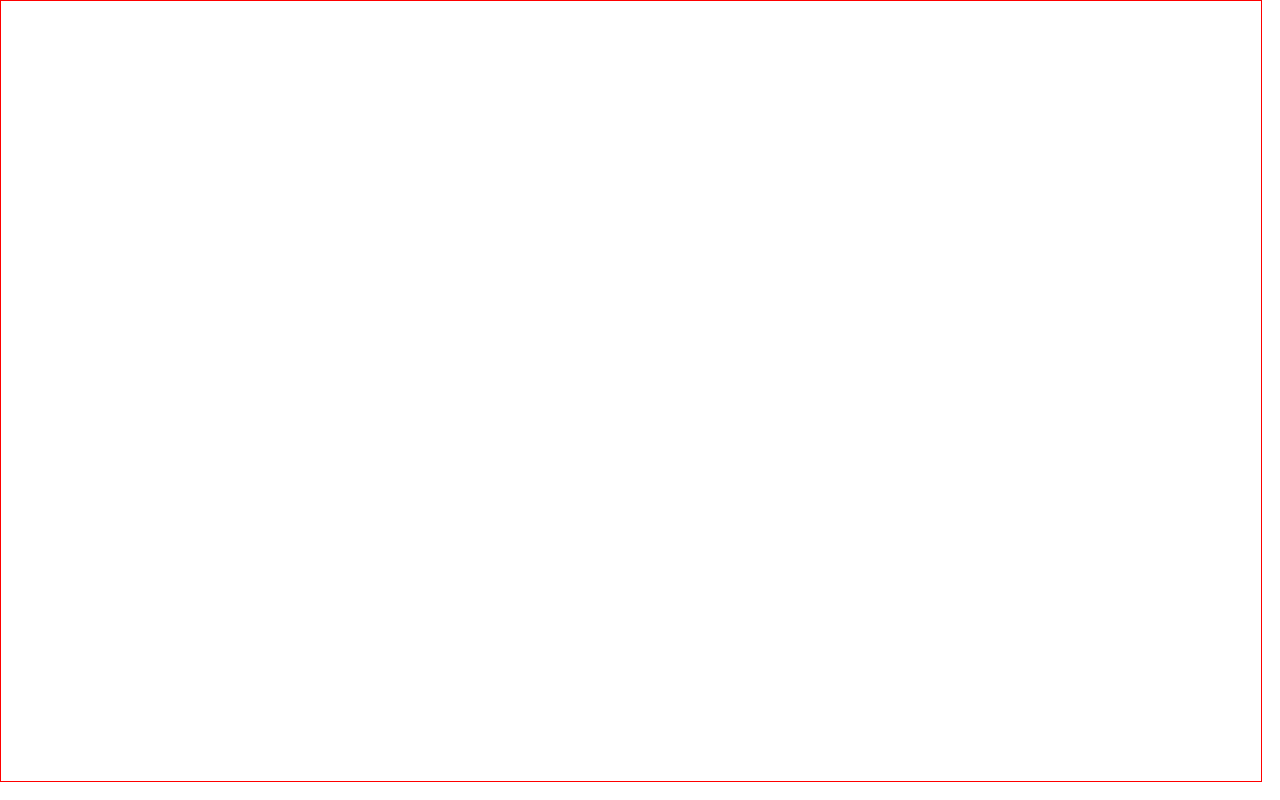
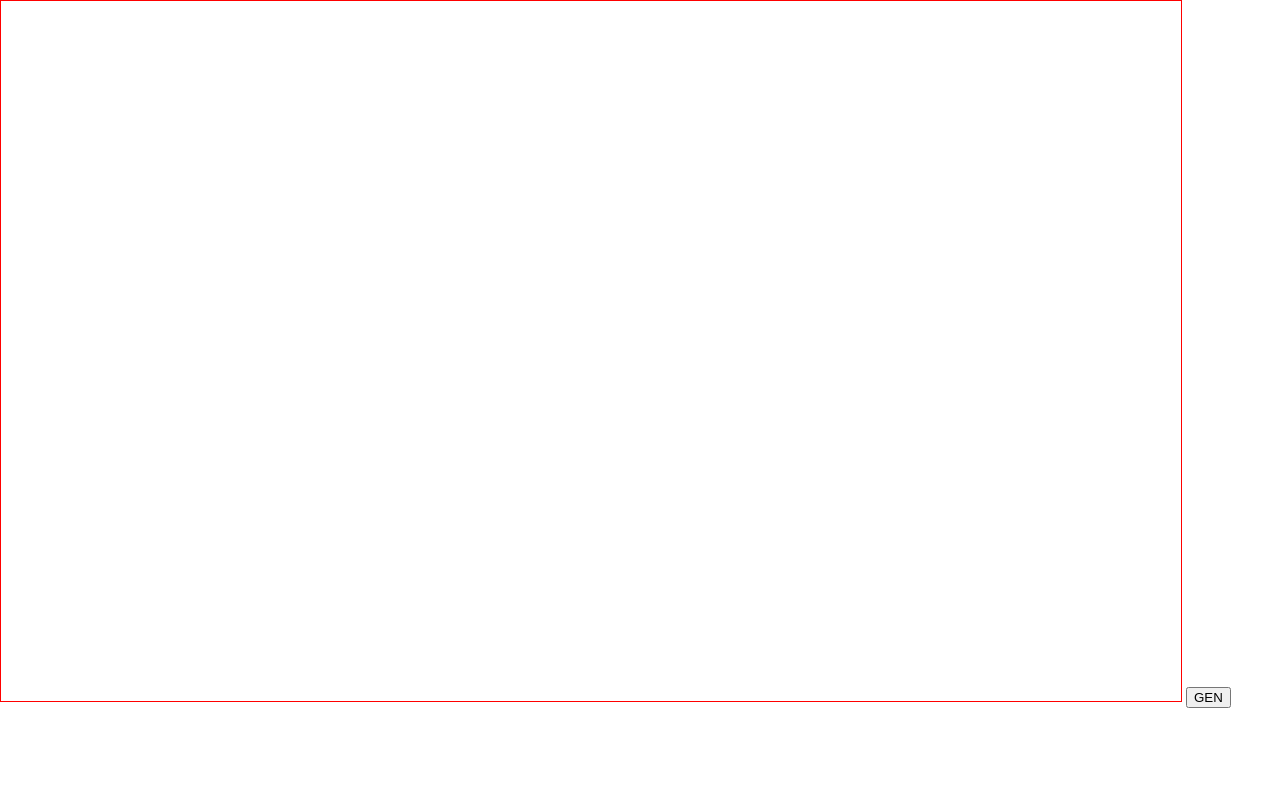
Before and after one commit to chippo0122/tracking_duck_duck, a website built with Vite: page index.html in a window 1280 px wide. Built offline with nearby package versions, Linux system fonts and the light colour scheme.

Commit message:
add todos

```diff
--- a/assets/js/field.js
+++ b/assets/js/field.js
@@ -1,17 +1,12 @@
 /** @format */
-
-import Point from "./point"
-
 class Field {
   constructor(canvas) {
     this.canvas = canvas
     this.ctx = canvas.getContext("2d")
     this.ducks = []
-
-    this.#generateDucks()
   }
 
-  #generateDucks() {
+  generateDucks() {
     console.log(this.canvas.width, this.canvas.height)
   }
 
--- a/index.html
+++ b/index.html
@@ -9,6 +9,7 @@
   <body>
     <div id="app">
       <canvas id="CANVAS"></canvas>
+      <button class="generate-duck">GEN</button>
     </div>
     <script type="module" src="/main.js"></script>
   </body>
--- a/main.js
+++ b/main.js
@@ -1,20 +1,25 @@
 /** @format */
-import Duck from "./assets/js/duck"
 import Field from "./assets/js/field"
 import "./assets/styles/style.scss"
 
 const main = () => {
   const CANVAS = document.getElementById("CANVAS")
 
-  CANVAS.width = window.innerWidth - 20
-  CANVAS.height = window.innerHeight - 20
+  CANVAS.width = window.innerWidth - 100
+  CANVAS.height = window.innerHeight - 100
 
   const field = new Field(CANVAS)
 
-  const animate = () => {
-    field.draw()
-    requestAnimationFrame(animate)
-  }
+  const generateBtn = document.querySelector(".generate-duck")
+
+  generateBtn.addEventListener("click", () => {
+    field.generateDucks()
+  })
+
+  // const animate = () => {
+  //   field.draw()
+  //   requestAnimationFrame(animate)
+  // }
 
   // animate()
 }
```
Also changed, not shown: readme.md.
